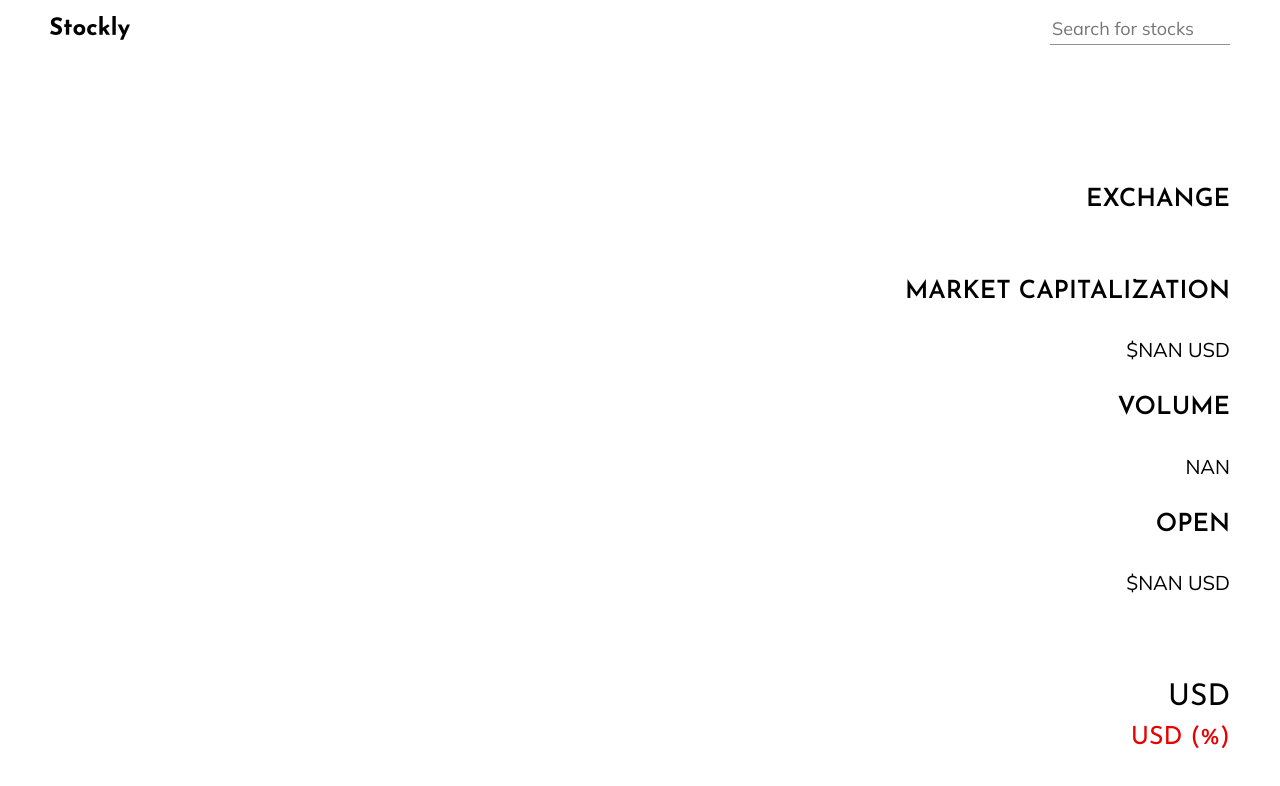
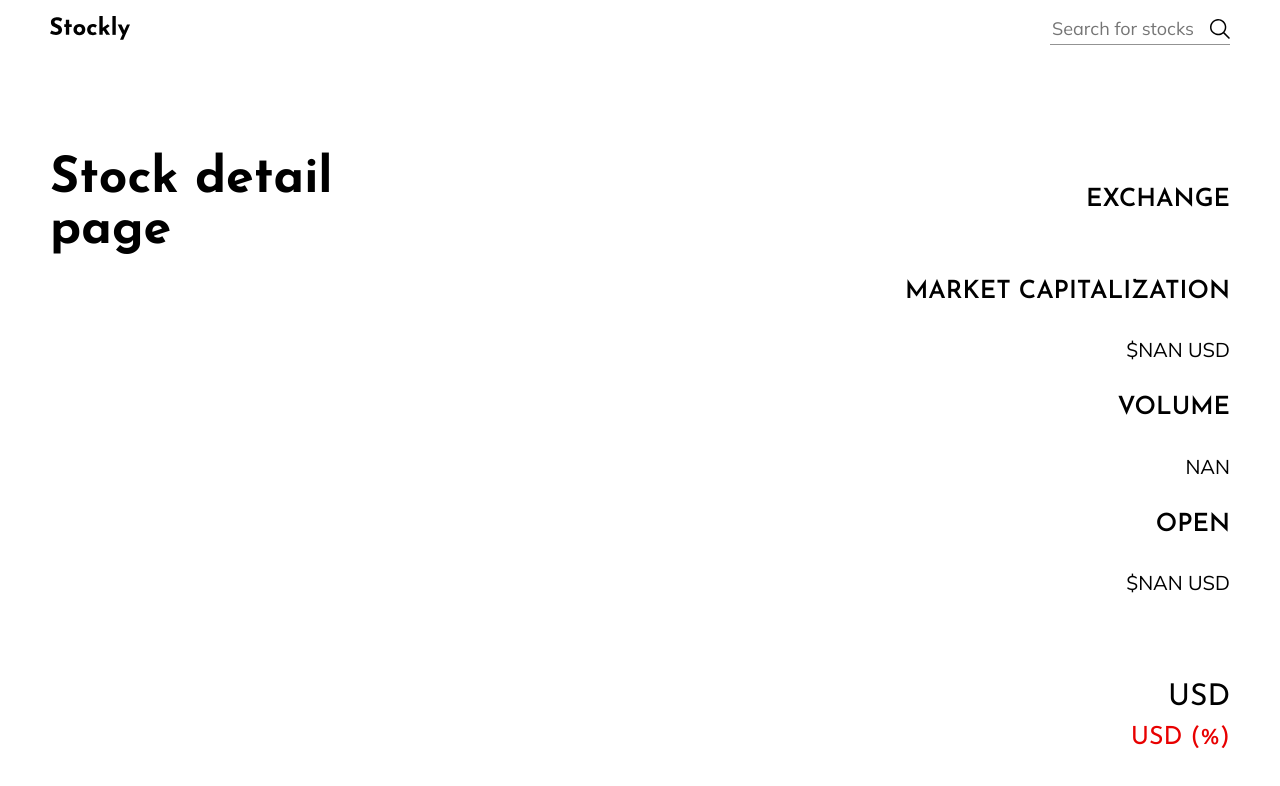
Before and after one commit to xtrmdarc/stockly, a React app: page /#/stocks/1 in a window 1280 px wide. Built offline with nearby package versions, Linux system fonts and the light colour scheme; no server answers.

Commit message:
Finish Styling stockDetail Page

```diff
--- a/src/components/StockDetail.js
+++ b/src/components/StockDetail.js
@@ -33,6 +33,12 @@ class StockDetail extends React.Component {
     return (
       <div className="stockDetail">
         <div className="topSection" >
+          <div className="pageName">
+            <h2>
+              Stock detail <br /> page
+            </h2>
+          </div>
+          <div>
             <div className="descItem">
               <h4>Exchange</h4>
               <span>{activeStock.exchange}</span>
@@ -48,6 +54,7 @@ class StockDetail extends React.Component {
             <div className="descItem">
               <h4>OPEN</h4>
               <span>{formatterCur.format(activeStock.open)} USD</span>
+            </div>
           </div>
         </div>
         <div className="bottomSection">
--- a/src/index.scss
+++ b/src/index.scss
@@ -59,6 +59,10 @@ header {
     .textField {
       width: 180px;
       font-size: 18px;
+      background-image: url('./assets/img/SearchIcon.svg');
+      background-size: 20px;
+      background-repeat: no-repeat;
+      background-position: 100% 3px;
     }
   }
 }
@@ -271,8 +275,10 @@ a {
     .rightSection {
       display:  flex;
       flex-direction: column;
+      justify-content: flex-end;
       align-items: flex-end;
       font-family: 'Josefin Sans', sans-serif;
+
       .stockPrice {
         @include stockPrice();
         font-size: 80px;
@@ -289,9 +295,20 @@ a {
 
   .topSection {
     display: flex;
-    flex-direction: column;
-    align-items: flex-end;
+    flex-direction: row;
+    align-items: flex-start;
+    justify-content: space-between;
     margin-bottom: $generalLandingSidePadding;
+
+    .pageName {
+      margin: 0;
+
+      h2 {
+        font-family: 'Josefin Sans', sans-serif;
+        font-size: 50px;
+        margin: 0;
+      }
+    }
 
     .descItem {
       display: flex;
@@ -312,5 +329,4 @@ a {
       }
     }
   }
-
 }
```
Lines whose indentation alone changed are shown as unchanged.
